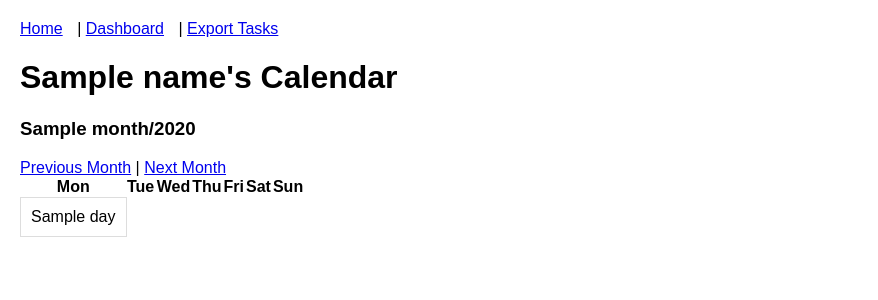
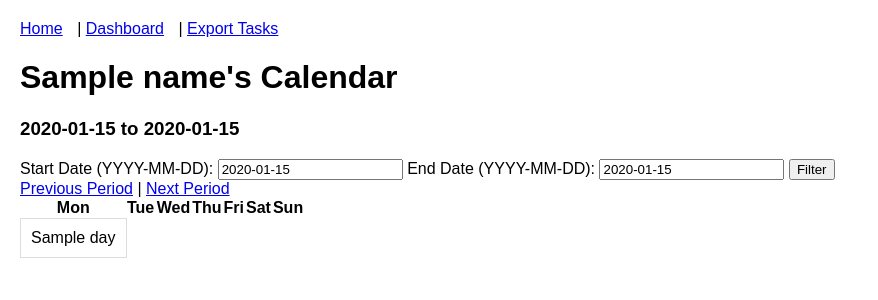
Before and after one commit to SIVABALANPRABHU/Taskify, a Django app: template employee_management/tasks/templates/profile.html in a window 1280 px wide. Shown: the top 300 px of the page, without its empty margins (0-878 px from the left). Run offline with Django 5.2, Linux system fonts and the light colour scheme; the template is opened without the code that fills it: most values are stand-ins (such as "Sample title", 1, 10 or a date in 2020).

Commit message:
task connected to the calender dates

```diff
--- a/employee_management/tasks/templates/profile.html
+++ b/employee_management/tasks/templates/profile.html
@@ -2,12 +2,21 @@
 {% block title %}{{ name }}'s Profile{% endblock %}
 {% block content %}
     <h1>{{ name }}'s Calendar</h1>
-    <h3>{{ month }}/{{ year }}</h3>
+    <h3>{{ start_date|date:"Y-m-d" }} to {{ end_date|date:"Y-m-d" }}</h3>
 
-    <!-- Navigation for previous/next month -->
+    <!-- Start/End Date Filter Form -->
+    <form method="GET" action="{% url 'assignee_profile' name=name %}">
+        <label for="start_date">Start Date (YYYY-MM-DD):</label>
+        <input type="text" id="start_date" name="start_date" value="{{ start_date|date:'Y-m-d' }}" placeholder="2025-05-01">
+        <label for="end_date">End Date (YYYY-MM-DD):</label>
+        <input type="text" id="end_date" name="end_date" value="{{ end_date|date:'Y-m-d' }}" placeholder="2025-05-31">
+        <button type="submit">Filter</button>
+    </form>
+
+    <!-- Navigation for previous/next date range -->
     <div>
-        <a href="{% url 'assignee_profile' name=name %}?year={{ prev_year }}&month={{ prev_month }}">Previous Month</a> |
-        <a href="{% url 'assignee_profile' name=name %}?year={{ next_year }}&month={{ next_month }}">Next Month</a>
+        <a href="{% url 'assignee_profile' name=name %}?start_date={{ prev_start_date|date:'Y-m-d' }}&end_date={{ prev_end_date|date:'Y-m-d' }}">Previous Period</a> |
+        <a href="{% url 'assignee_profile' name=name %}?start_date={{ next_start_date|date:'Y-m-d' }}&end_date={{ next_end_date|date:'Y-m-d' }}">Next Period</a>
     </div>
 
     <table style="border-collapse: collapse;">
@@ -17,13 +26,20 @@
         {% for week in calendar %}
             <tr>
                 {% for day in week %}
-                    {% if day != 0 %}
-                        {% with date_str=year|add:0|stringformat:"04d"|add:"-"|add:month|add:0|stringformat:"02d"|add:"-"|add:day|add:0|stringformat:"02d" %}
-                            <td style="border: 1px solid #ddd; padding: 10px; text-align: center; {% if date_str in tasks_by_date %}background-color: #e0f7fa;{% endif %}">
+                    {% if day %}
+                        {% with date_str=day|date:"Y-m-d" %}
+                            <td style="border: 1px solid #ddd; padding: 10px; text-align: center; vertical-align: top; {% if date_str in tasks_by_date %}background-color: #e0f7fa;{% endif %}">
                                 {% if date_str in tasks_by_date %}
-                                    <a href="{% url 'tasks_by_date' name=name date=date_str %}">{{ day }}</a>
+                                    <a href="{% url 'tasks_by_date' name=name date=date_str %}">{{ day.day }}</a>
+                                    <br>
+                                    <small>({{ tasks_by_date.date_str|length }} task{{ tasks_by_date.date_str|length|pluralize }})</small>
+                                    <ul style="list-style: none; padding: 0; font-size: 0.8em;">
+                                        {% for task in tasks_by_date.date_str %}
+                                            <li>{{ task.task_name }} (ID: {{ task.id }}, {{ task.status }}, {{ task.priority }})</li>
+                                        {% endfor %}
+                                    </ul>
                                 {% else %}
-                                    {{ day }}
+                                    {{ day.day }}
                                 {% endif %}
                             </td>
                         {% endwith %}
```
Also changed, not shown: employee_management/tasks/views.py (+64 -21 lines), employee_management/db.sqlite3.
